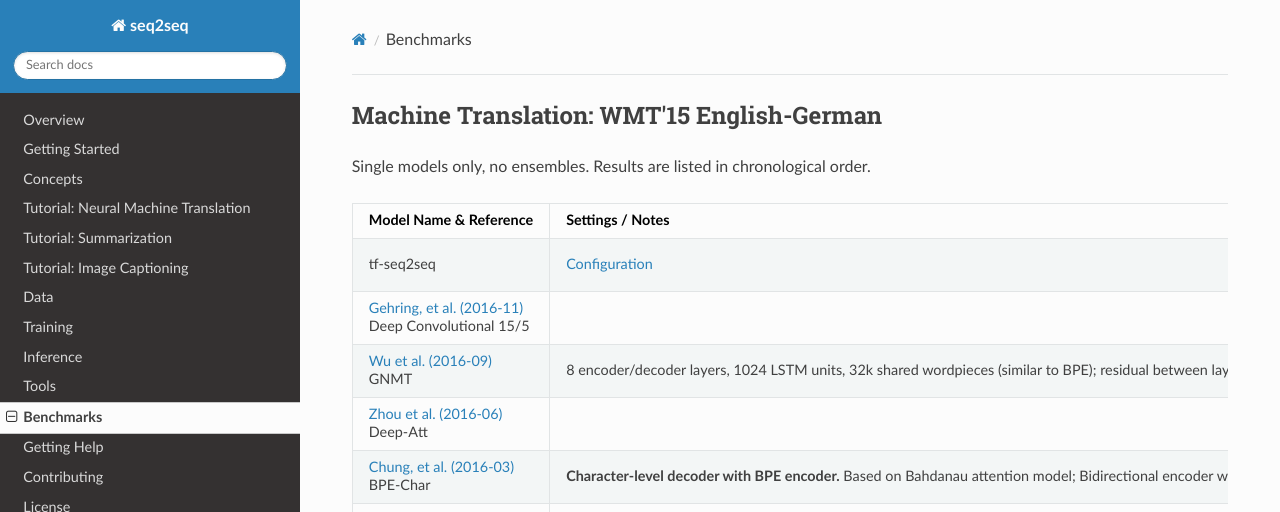
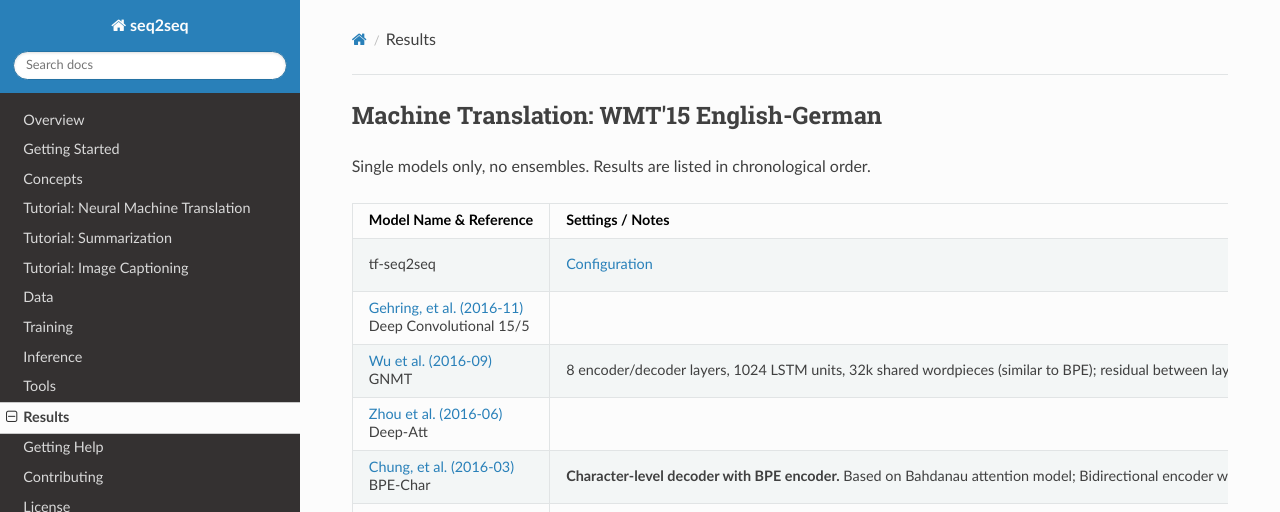
Before and after one commit to google/seq2seq, an MkDocs documentation site: the page built from docs/results.md, in a window 1280 px wide and 1232 px high. Shown: the top 512 px of the window. Built offline with MkDocs 1.6.1, drawn with Linux system fonts in a browser that asks for light colours; nearby versions of some CDN libraries; old or Windows-style settings are respelled for this version of MkDocs.

Commit message:
Rename benchmarks to results

```diff
--- a/mkdocs.yml
+++ b/mkdocs.yml
@@ -13,7 +13,7 @@ pages:
     - Training: training.md
     - Inference: inference.md
     - Tools: tools.md
-    - Benchmarks: benchmarks.md
+    - Results: results.md
     - Getting Help: help.md
     - Contributing: contributing.md
     - License: license.md
```
Also changed, not shown: docs/results.md (renamed from docs/benchmarks.md).
